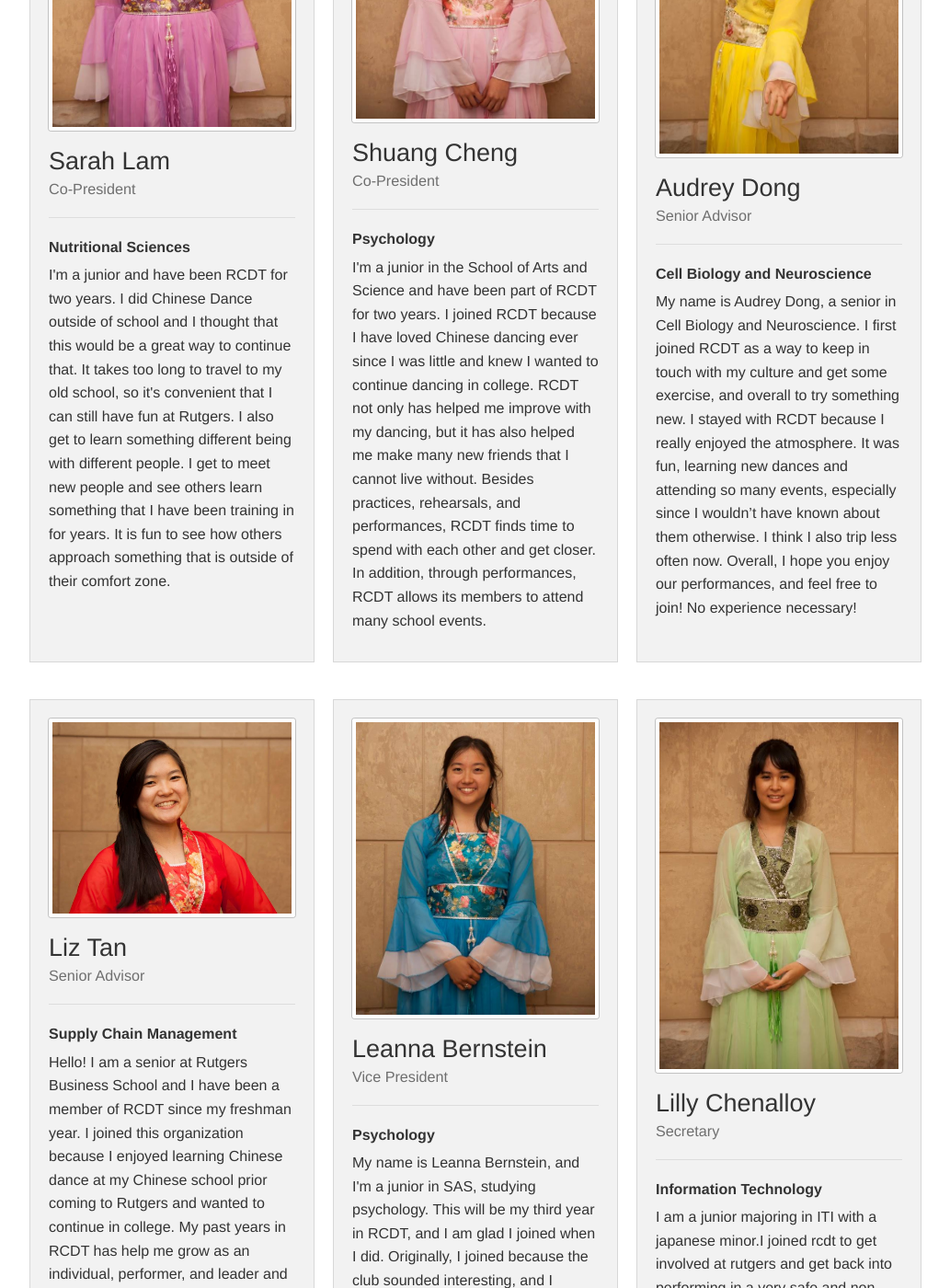
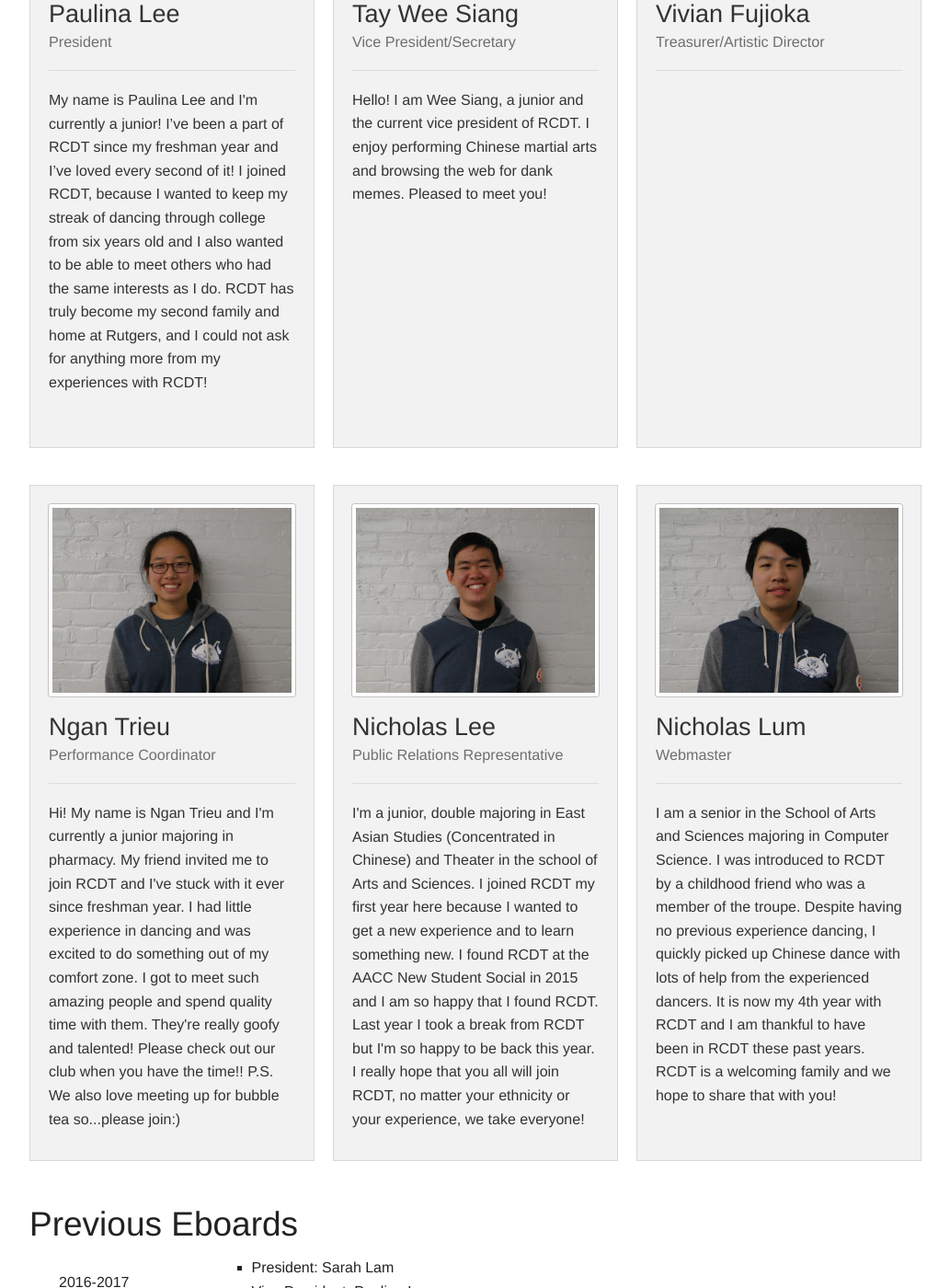
Before and after one commit to rcdt/rcdt.github.io, a Jekyll site: the page built from eboard.html, in a window 1280 px wide and 1400 px high, scrolled down 461 px. Shown: the whole window at 92% size, without its empty margins (123-1156 px from the left). Built offline with Jekyll 4.4.1, drawn with Linux system fonts in a browser that asks for light colours; Markdown is read by kramdown in place of the engine named in the settings; some of the changed text lies outside the part shown.

Commit message:
Update eboard.html

```diff
--- a/eboard.html
+++ b/eboard.html
@@ -15,130 +15,87 @@ title: Executive Board
 
 </script>
 
-<p>The Executive Board 2015-2016 will bring a new spin to traditional dances! If you are interested in joining the Eboard during the spring semester, feel free to contact any of the current members.</p>
+<p>The Executive Board 2017-2018 will bring a new spin to traditional dances! If you are interested in joining the Eboard during the spring semester, feel free to contact any of the current members.</p>
 
+<!--
+17-18
+President: Paulina Lee
+Vice President/Secretary: Wee Siang Tay
+Treasurer/Artistic Director: Vivian Fujioka
+Performance Coordinator: Ngan Trieu
+Public Relations Representative: Nicholas Lee
+Webmaster: Nicholas Lum
+-->
 <ul class="medium-block-grid-3" data-equalizer>
 
   <li><div class="panel" data-equalizer-watch>
-    <a class="th radius" href="/img/eboard/sarah.jpg" target="_blank"><img src="/img/eboard/sarah.jpg"></a>
-    <p><h3>Sarah Lam<br/><small>Co-President</small></h3></p><hr/>
+    <a class="th radius" href="/img/eboard/paulina.jpg" target="_blank"><img src="/img/eboard/paulina.jpg"></a>
+    <p><h3>Paulina Lee<br/><small>President</small></h3></p><hr/>
     <dl>
-      <dt>Nutritional Sciences</dt>
-      <dd>I'm a junior and have been RCDT for two years. I did Chinese Dance outside of school and I thought that
-      this would be a great way to continue that. It takes too long to travel to my old school, so it's convenient
-      that I can still have fun at Rutgers. I also get to learn something different being with different people.
-      I get to meet new people and see others learn something that I have been training in for years.
-      It is fun to see how others approach something that is outside of their comfort zone.</dd>
+      <dt></dt> <!-- Major Tag-->
+      <dd>My name is Paulina Lee and I'm currently a junior! I’ve been a part of RCDT since my freshman year and
+      I’ve loved every second of it! I joined RCDT, because I wanted to keep my streak of dancing through college
+      from six years old and I also wanted to be able to meet others who had the same interests as I do.
+      RCDT has truly become my second family and home at Rutgers, and I could not ask for anything more from
+      my experiences with RCDT!</dd>
     </dl>
   </div></li>
 
   <li><div class="panel" data-equalizer-watch>
-    <a class="th radius" href="/img/eboard/shuang.jpg" target="_blank"><img src="/img/eboard/shuang.jpg"></a>
-    <p><h3>Shuang Cheng<br/><small>Co-President</small></h3></p><hr/>
+    <a class="th radius" href="/img/eboard/tay.jpg" target="_blank"><img src="/img/eboard/tay.jpg"></a>
+    <p><h3>Tay Wee Siang<br/><small>Vice President/Secretary</small></h3></p><hr/>
     <dl>
-      <dt>Psychology</dt>
-      <dd> I'm a junior in the School of Arts and Science and have been part of RCDT for two years.
-      I joined RCDT because I have loved Chinese dancing ever since I was little and knew I wanted to continue
-      dancing in college. RCDT not only has helped me improve with my dancing, but it has also helped me make many
-      new friends that I cannot live without. Besides practices, rehearsals, and performances, RCDT finds time to
-      spend with each other and get closer. In addition, through performances, RCDT allows its members to attend
-      many school events.</dd>
+      <dt></dt>
+      <dd>Hello! I am Wee Siang, a junior and the current vice president of RCDT.
+      I enjoy performing Chinese martial arts and browsing the web for dank memes.
+      Pleased to meet you!</dd>
     </dl>
   </div></li>
 
   <li><div class="panel" data-equalizer-watch>
-    <a class="th radius" href="/img/eboard/audrey.jpg" target="_blank"><img src="/img/eboard/audrey.jpg"></a>
-    <p><h3>Audrey Dong<br/><small>Senior Advisor</small></h3></p><hr/>
+    <a class="th radius" href="/img/eboard/vivian.jpg" target="_blank"><img src="/img/eboard/vivian.jpg"></a>
+    <p><h3>Vivian Fujioka<br/><small>Treasurer/Artistic Director</small></h3></p><hr/>
     <dl>
-      <dt>Cell Biology and Neuroscience</dt>
-      <dd>My name is Audrey Dong, a senior in Cell Biology and Neuroscience. I first joined RCDT as a way
-      to keep in touch with my culture and get some exercise, and overall to try something new. I stayed with
-      RCDT because I really enjoyed the atmosphere. It was fun, learning new dances and attending so many events,
-      especially since I wouldn’t have known about them otherwise. I think I also trip less often now. Overall,
-      I hope you enjoy our performances, and feel free to join! No experience necessary!</dd>
+      <dt></dt>
+      <dd></dd>
     </dl>
   </div></li>
 
    <li><div class="panel" data-equalizer-watch>
-    <a class="th radius" href="/img/eboard/liz.jpg" target="_blank"><img src="/img/eboard/liz.jpg"></a>
-    <p><h3>Liz Tan<br/><small>Senior Advisor</small></h3></p><hr/>
+    <a class="th radius" href="/img/eboard/ngan.jpg" target="_blank"><img src="/img/eboard/ngan.jpg"></a>
+    <p><h3>Ngan Trieu<br/><small>Performance Coordinator</small></h3></p><hr/>
     <dl>
-      <dt>Supply Chain Management</dt>
-      <dd>Hello! I am a senior at Rutgers Business School and I have been a member of RCDT since my freshman year.
-      I joined this organization because I enjoyed learning Chinese dance at my Chinese school prior coming to Rutgers
-      and wanted to continue in college.  My past years in RCDT has help me grow as an individual, performer, and leader
-      and I don't regret my experience!  Joining this troupe is a great way to make friends, get some exercise, and
-      try something new. Feel free to come by at one of our practices if you’re interested.</dd>
+      <dt></dt>
+      <dd>Hi! My name is Ngan Trieu and I'm currently a junior majoring in pharmacy. My friend invited me
+      to join RCDT and I've stuck with it ever since freshman year. I had little experience in dancing and
+      was excited to do something out of my comfort zone. I got to meet such amazing people and spend quality
+      time with them. They're really goofy and talented! Please check out our club when you have the time!!
+      P.S. We also love meeting up for bubble tea so...please join:)</dd>
     </dl>
   </div></li>
 
   <li><div class="panel" data-equalizer-watch>
-    <a class="th radius" href="/img/eboard/leanna.jpg" target="_blank"><img src="/img/eboard/leanna.jpg"></a>
-    <p><h3>Leanna Bernstein<br/><small>Vice President</small></h3></p><hr/>
+    <a class="th radius" href="/img/eboard/nickjr.jpg" target="_blank"><img src="/img/eboard/nickjr.jpg"></a>
+    <p><h3>Nicholas Lee<br/><small>Public Relations Representative</small></h3></p><hr/>
     <dl>
-      <dt>Psychology</dt>
-      <dd>My name is Leanna Bernstein, and I'm a junior in SAS, studying psychology.
-      This will be my third year in RCDT, and I am glad I joined when I did. Originally, I joined because
-      the club sounded interesting, and I wanted to learn more about Chinese culture. Upon joining, I quickly
-      befriended people in the troupe, which is how I made a lot of friends in my freshman year. It also keeps
-      me active during the school year, which is always a good thing. </dd>
+      <dt></dt>
+      <dd>I'm a junior, double majoring in East Asian Studies (Concentrated in Chinese) and Theater in the
+      school of Arts and Sciences. I joined RCDT my first year here because I wanted to get a new experience
+      and to learn something new. I found RCDT at the AACC New Student Social in 2015 and I am so happy that
+      I found RCDT.  Last year I took a break from RCDT but I'm so happy to be back this year. I really hope
+      that you all will join RCDT, no matter your ethnicity or your experience, we take everyone!</dd>
     </dl>
   </div></li>
 
 <li><div class="panel" data-equalizer-watch>
-    <a class="th radius" href="/img/eboard/lilly.jpg" target="_blank"><img src="/img/eboard/lilly.jpg"></a>
-    <p><h3>Lilly Chenalloy<br/><small>Secretary</small></h3></p><hr/>
+    <a class="th radius" href="/img/eboard/nicksr.jpg" target="_blank"><img src="/img/eboard/nicksr.jpg"></a>
+    <p><h3>Nicholas Lum<br/><small>Webmaster</small></h3></p><hr/>
     <dl>
-      <dt>Information Technology</dt>
-      <dd>I am a junior majoring in ITI with a japanese minor.I joined rcdt to get involved at rutgers and get back into performing in a very safe and non stressful way.
-      I like that we set goals together to improve our dancing and fitness, and also just hang out together.</dd>
-    </dl>
-  </div></li>
-
-  <li><div class="panel" data-equalizer-watch>
-    <a class="th radius" href="/img/eboard/kevin.jpg" target="_blank"><img src="/img/eboard/kevin.jpg"></a>
-    <p><h3>Kevin Li<br/><small>Treasurer</small></h3></p><hr/>
-    <dl>
-      <dt>Philosophy</dt>
-      <dd>I'm a junior majoring in philosophy. I was invited by an acquaintance. I like RCDT because it
-      provides a nice environment where I can explore my Chinese roots and showcase them to the world. </dd>
-    </dl>
-  </div></li>
-
-  <li><div class="panel" data-equalizer-watch>
-    <a class="th radius" href="/img/eboard/trinh.jpg" target="_blank"><img src="/img/eboard/trinh.jpg"></a>
-    <p><h3>Trinh Son<br/><small>Public Relations Representative</small></h3></p><hr/>
-    <dl>
-      <dt>Information Technology</dt>
-      <dd>My major is ITI with a minor in Computer Science and I am currently a junior.
-      The reason why I decided to join RCDT is because I wanted to experience something outside of my own culture.
-      I found that the RCDT community was very inviting which helped me adjust to Rutgers.
-      I also love that RCDT members genuinely care about each other.</dd>
-    </dl>
-  </div></li>
-
- <li><div class="panel" data-equalizer-watch>
-    <a class="th radius" href="/img/eboard/catherine.jpg" target="_blank"><img src="/img/eboard/catherine.jpg"></a>
-    <p><h3>Catherine Rong<br/><small>Webmaster</small></h3></p><hr/>
-    <dl>
-      <dt>Information Technology</dt>
-      <dd>I'm a senior and have been in RCDT since my freshman year. I joined because I wanted to try something new.
-      RCDT is very friendly and great for any level of experience! The team is full of great people I got to know better
-      through weekly practices, performances throughout the semester, and group outings and meals. I'm very glad to have
-      them as friends. I hope reading this persuades you to join this family!
-      </dd>
-    </dl>
-  </div></li>
-
-  <li><div class="panel" data-equalizer-watch>
-    <a class="th radius" href="/img/eboard/nick.jpg" target="_blank"><img src="/img/eboard/nick.jpg"></a>
-    <p><h3>Nick Lum<br/><small>Webmaster's Apprentice</small></h3></p><hr/>
-    <dl>
-      <dt>Pharmacy</dt>
-      <dd>I am a sophomore in the Ernest Mario School of Pharmacy. I was introduced to RCDT by a childhood friend who
-      was a member of the troupe. Despite having no previous experience dancing, I quickly picked up Chinese dance with
-      lots of help from the experienced dancers. My favorite part about RCDT is that the members of many different backgrounds
-      come together to make a welcoming family. test</dd>
+      <dt></dt>
+      <dd>I am a senior in the School of Arts and Sciences majoring in Computer Science. I was introduced to RCDT
+      by a childhood friend who was a member of the troupe. Despite having no previous experience dancing, I quickly
+      picked up Chinese dance with lots of help from the experienced dancers. It is now my 4th year with RCDT and
+      I am thankful to have been in RCDT these past years. RCDT is a welcoming family and we hope to share that with you!</dd>
     </dl>
   </div></li>
 
```
Also changed, not shown: other parts of eboard.html (+0 -11 lines), img/eboard/ngan.jpg (added), img/eboard/nickjr.jpg (added), img/eboard/nicksr.jpg (added), img/eboard/paulina.jpg (added), img/eboard/tay.jpg (added), img/eboard/vivian.jpg (added).
